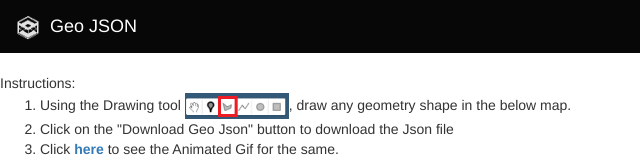
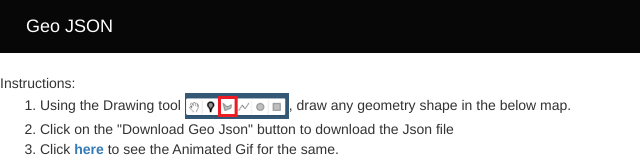
Before and after one commit to abhinayTiwari/LoadGoogleMapShapes, a plain HTML site: page index.html in a window 1280 px wide. Shown: the top 166 px of the page, 0-640 px from the left. Drawn offline with nearby package versions, Linux system fonts and the light colour scheme; some packages are replaced by stand-ins of ours.

Commit message:
removed some of the images

```diff
--- a/index.html
+++ b/index.html
@@ -16,7 +16,6 @@
   <body>
     <nav class="navbar bg-dark text-light">
       <div class="navbar-brand">
-        <img class="img" src="img/mobicon_icon_mono.png" />
         <span style="padding-left: 10px;">Geo JSON</span>
       </div>
       <a href="loadmapusingjson.html" class="navigation-tab"
```
Also changed, not shown: loadmapusingjson.html (+0 -1 lines), img/mobicon_icon_mono.png (deleted).
